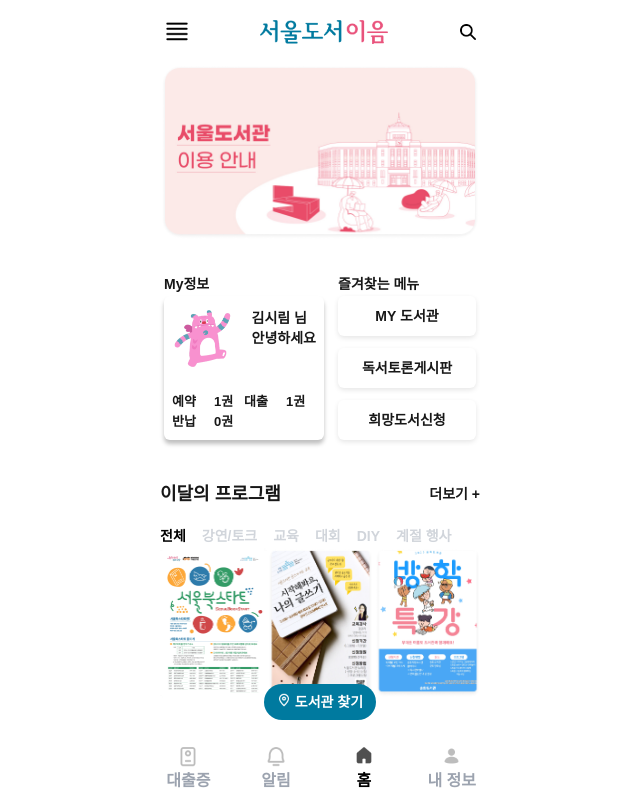
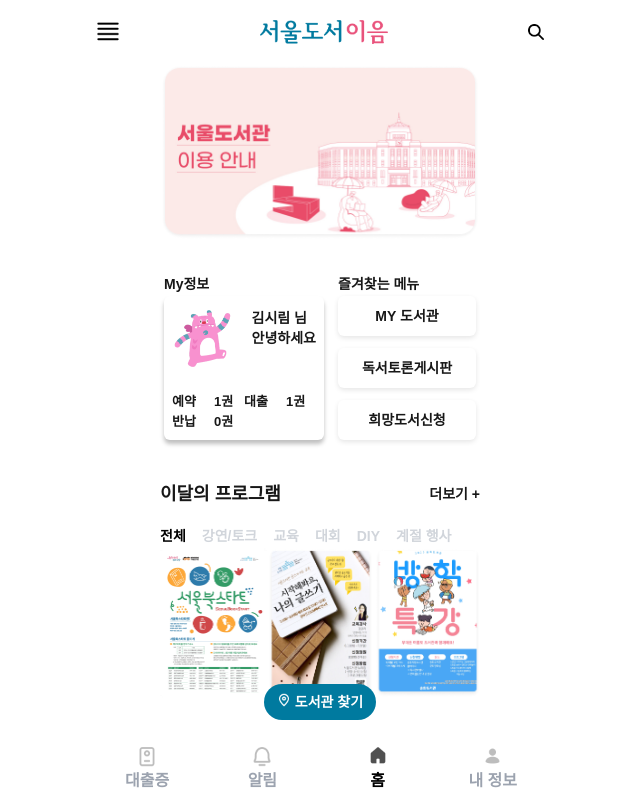
Before and after one commit to beming-dev/uos-hackathon-static, a Next.js app: page / in a window 1280 px wide. Shown: the whole page, without its empty margins (320-960 px from the left). Built offline with nearby package versions, Linux system fonts and the light colour scheme; a web font is replaced by a local one.

Commit message:
Update design

```diff
--- a/src/app/layout.tsx
+++ b/src/app/layout.tsx
@@ -39,9 +39,14 @@
   children: React.ReactNode;
 }>) {
   return (
-    <html lang="en" className="light w-screen h-screen">
-      <body className={`${seoulNamsan.variable} antialiased w-full h-full`}>
-        <main className="relative container mx-auto max-w-xs h-full m-0">
+    <html
+      lang="en"
+      className="light w-screen h-screen no-scrollbar flex justify-center items-center"
+    >
+      <body
+        className={`${seoulNamsan.variable} antialiased w-full h-full flex justify-center items-center max-w-lg relative`}
+      >
+        <main className="container mx-auto max-w-xs h-full m-0">
           {children}
           <Navigation />
         </main>
--- a/src/components/Header.tsx
+++ b/src/components/Header.tsx
@@ -2,7 +2,7 @@
 
 const Header = () => {
   return (
-    <header className="bg-white w-full h-16 flex items-center justify-between absolute top-0 left-0 z-10 px-8">
+    <header className="bg-white w-screen max-w-lg h-16 flex items-center justify-between absolute top-0 left-0 z-10 px-8">
       <div className="relative w-6 h-6">
         <Image src={"/icons/hamburger.png"} alt="hamburger" fill />
       </div>
--- a/src/components/Navigation.tsx
+++ b/src/components/Navigation.tsx
@@ -35,7 +35,7 @@
   ];
 
   return (
-    <nav className="absolute w-full h-16 bg-white bottom-0 left-0 z-10">
+    <nav className="absolute w-screen max-w-lg h-16 bg-white bottom-0 left-0 z-10">
       <div className="w-full h-full flex justify-evenly items-center">
         {iconArr.map((icon) =>
           navIcon(icon.img, icon.txt, icon.onclickUrl, router)
```
